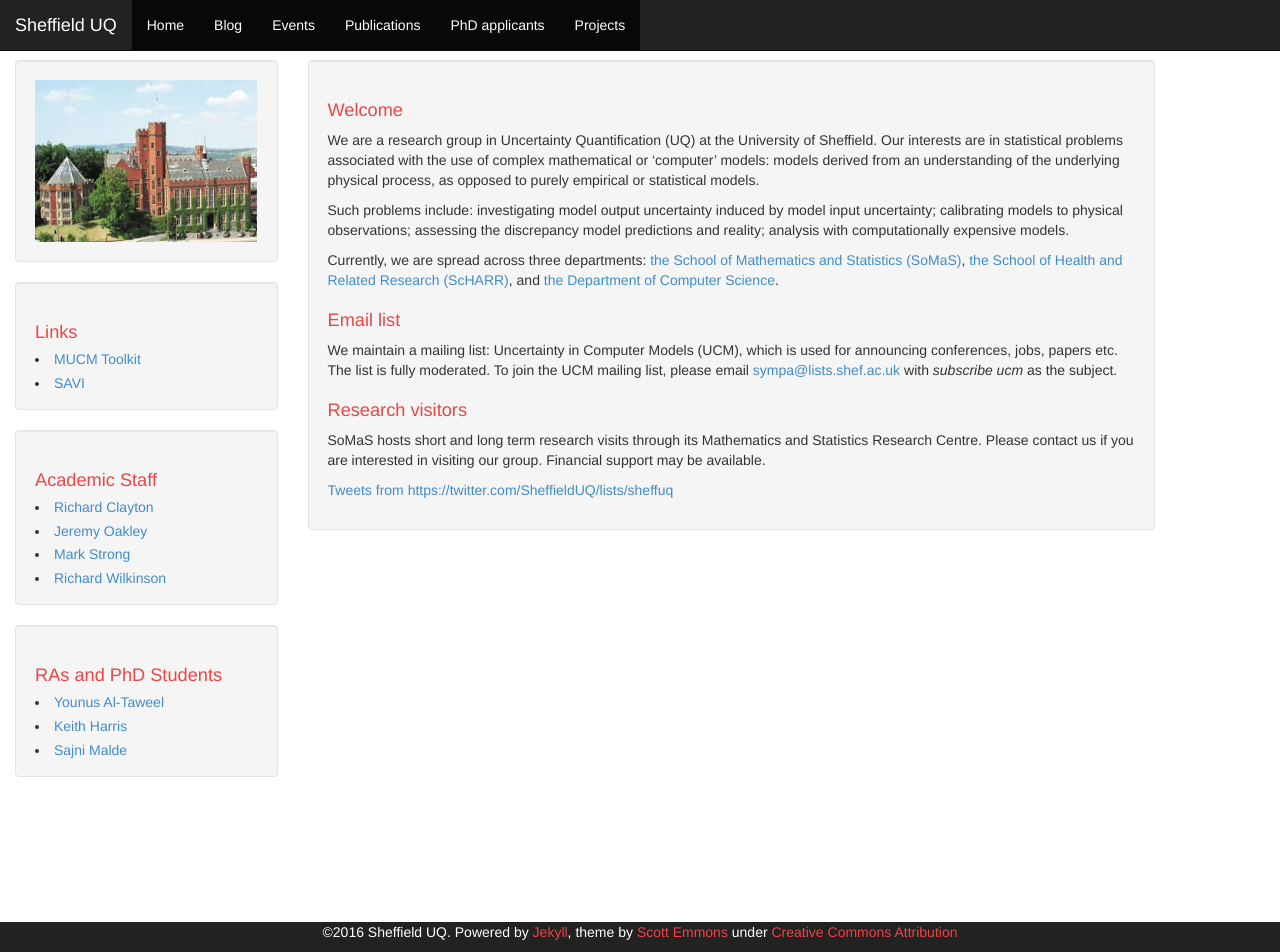
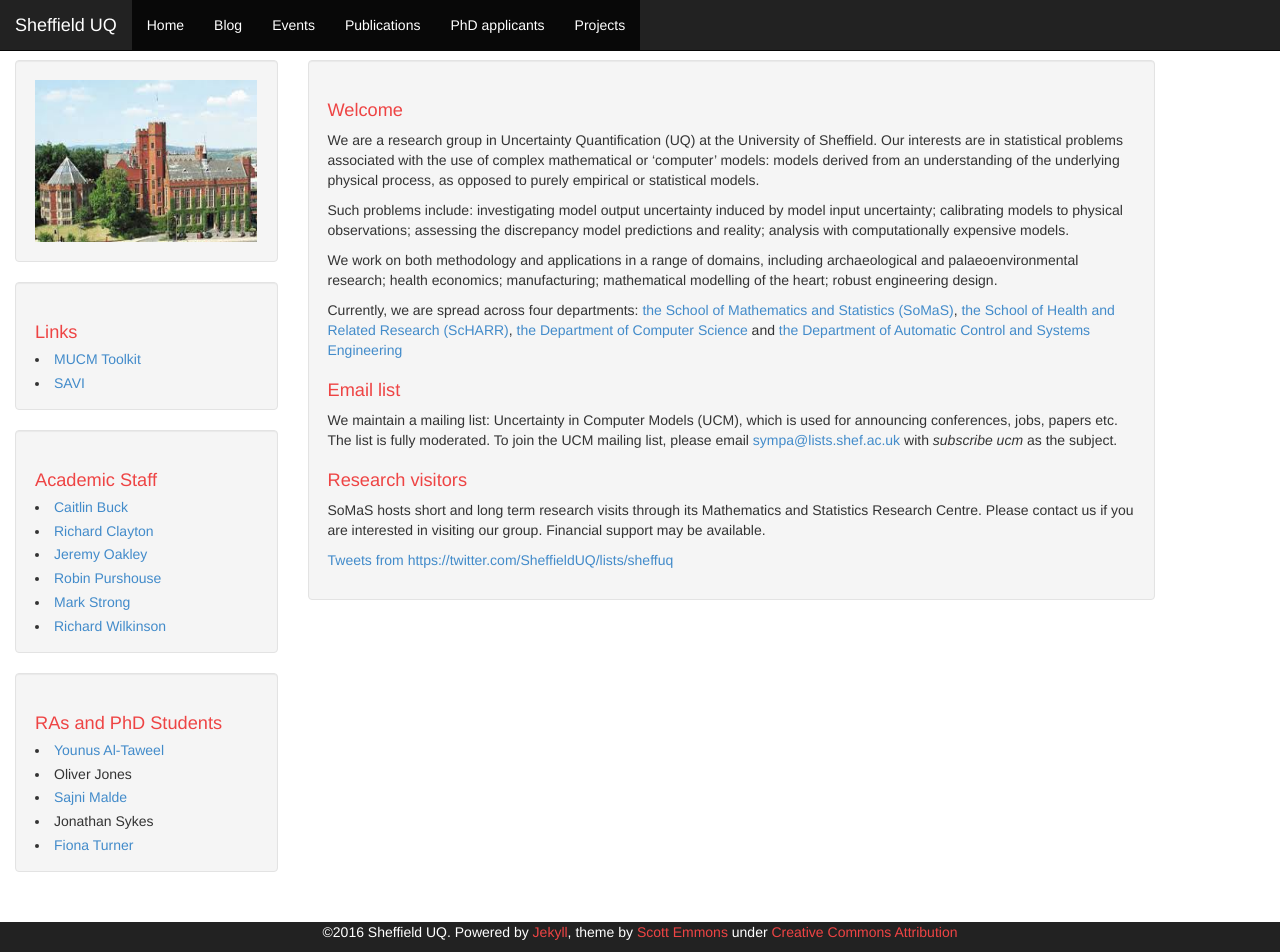
Before and after one commit to rich-d-wilkinson/SheffUQwebpages, a Jekyll site: the page built from index.md, in a window 1280 px wide and 952 px high. Built offline with Jekyll 4.4.1, drawn with Linux system fonts in a browser that asks for light colours; comment, search, counter and statistics services are not loaded.

Commit message:
Updating people

```diff
--- a/_includes/sidebar.html
+++ b/_includes/sidebar.html
@@ -11,8 +11,10 @@
 
 <div class="sidebar well">
 	<h1>Academic Staff</h1>
+	<li><a href="http://caitlin-buck.staff.shef.ac.uk/">Caitlin Buck</a></li>
 	<li><a href="http://staffwww.dcs.shef.ac.uk/people/R.Clayton/">Richard Clayton</a></li>
   <li><a href="http://www.jeremy-oakley.staff.shef.ac.uk/index.html">Jeremy Oakley</a></li>
+  <li><a href="https://www.sheffield.ac.uk/acse/staff/rp">Robin Purshouse</a></li>
   <li><a href="http://www.shef.ac.uk/scharr/sections/ph/staff/profiles/mark">Mark Strong</a></li>
   <li><a href="http://r-wilkinson.staff.shef.ac.uk">Richard Wilkinson</a></li>
 </div>
@@ -20,7 +22,8 @@
 <div class="sidebar well">
 	<h1>RAs and PhD Students</h1>
 	<li><a href="http://bim.shef.ac.uk/maths/staff_info.php?id=616">Younus Al-Taweel</a></li>
-<li><a href="http://maths.dept.shef.ac.uk/maths/staff_info_600.html">Keith Harris</a></li>
+<li>Oliver Jones</li>
 <li><a href="http://bim.shef.ac.uk/maths/staff_info.php?id=683">Sajni Malde</a></li>
-
+<li> Jonathan Sykes</li>
+<li><a href="http://maths.dept.shef.ac.uk/maths/staff_info_765.html">Fiona Turner</a></li>
 </div>
--- a/index.md
+++ b/index.md
@@ -7,7 +7,9 @@ We are a research group in Uncertainty Quantification (UQ) at the University of
 
 Such problems include: investigating model output uncertainty induced by model input uncertainty; calibrating models to physical observations; assessing the discrepancy model predictions and reality; analysis with computationally expensive models.
 
-Currently, we are spread across three departments: [the School of Mathematics and Statistics (SoMaS)](https://www.sheffield.ac.uk/maths), [the School of Health and Related Research (ScHARR)](https://www.sheffield.ac.uk/scharr), and [the Department of Computer Science](http://www.sheffield.ac.uk/dcs).
+We work on both methodology and applications in a range of domains, including archaeological and palaeoenvironmental research; health economics; manufacturing; mathematical modelling of the heart; robust engineering design.
+
+Currently, we are spread across four departments: [the School of Mathematics and Statistics (SoMaS)](https://www.sheffield.ac.uk/maths), [the School of Health and Related Research (ScHARR)](https://www.sheffield.ac.uk/scharr), [the Department of Computer Science](http://www.sheffield.ac.uk/dcs) and [the Department of Automatic Control and Systems Engineering](https://www.sheffield.ac.uk/acse/index)
 
 # Email list
 
```
Also changed, not shown: PhD.md (+0 -2 lines).
